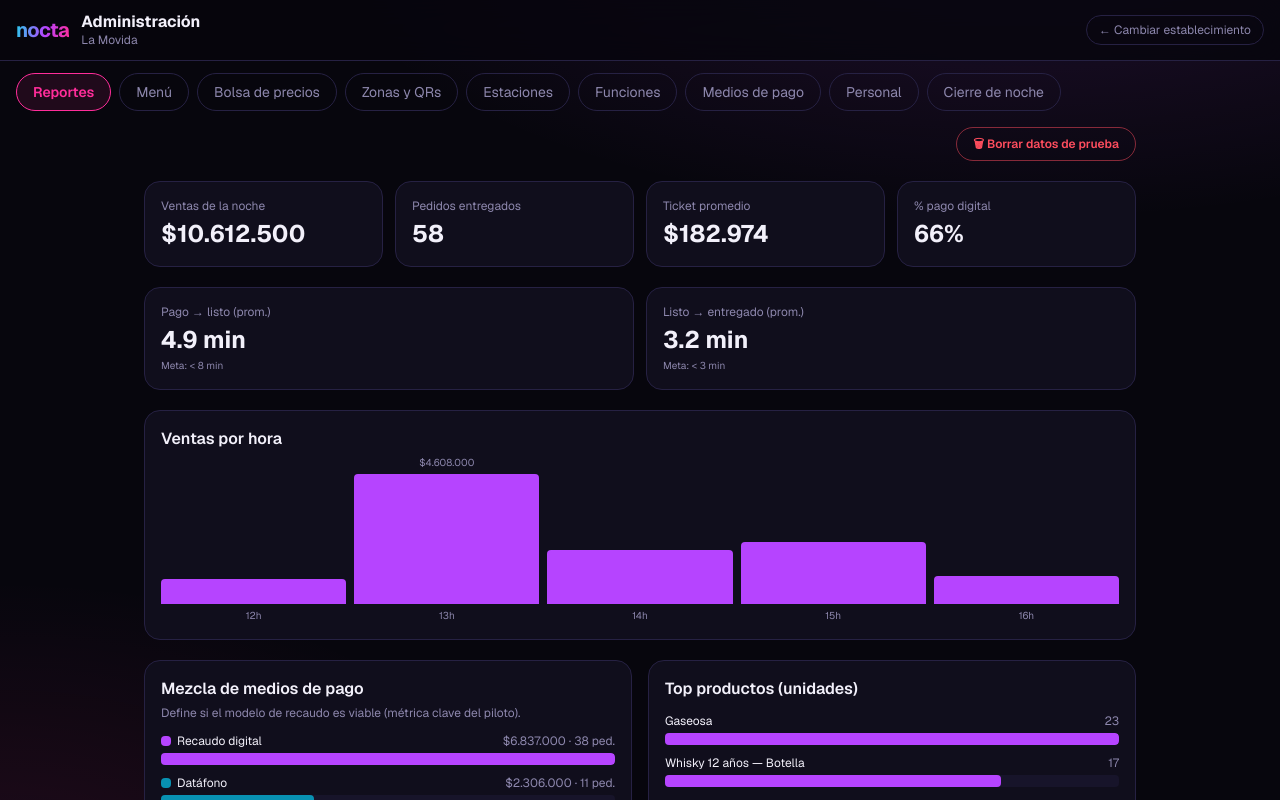
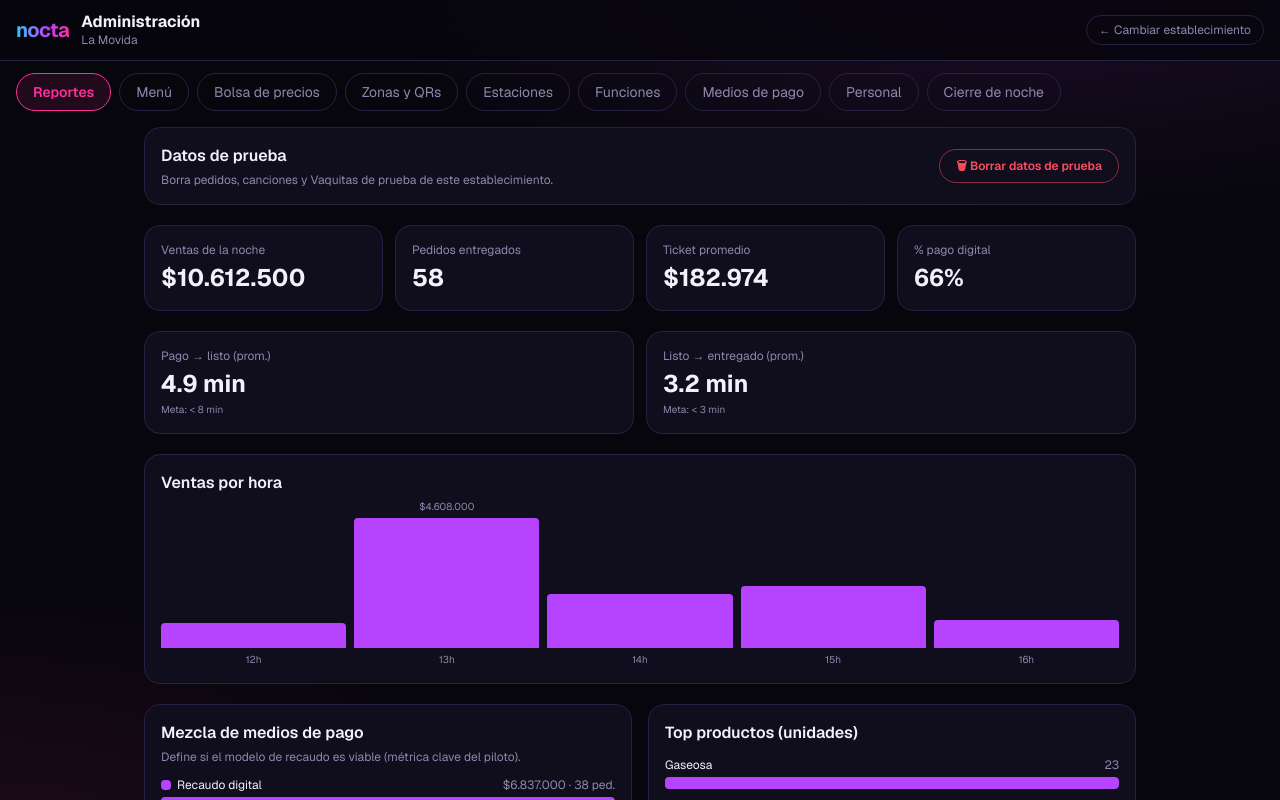
Before and after one commit to hfm1219-boop/nocta, a Next.js app: page /admin in a window 1280 px wide. Shown: the top 800 px of the page. Built offline with nearby package versions, Linux system fonts and the light colour scheme.

Commit message:
Add venue preorder feature toggle

```diff
--- a/app/admin/page.tsx
+++ b/app/admin/page.tsx
@@ -93,6 +93,14 @@ function Funciones({ db }: { db: DB }) {
           datos.config.funciones.rockola = !datos.config.funciones.rockola;
         })}
       />
+      <OpcionInterruptor
+        nombre="Preordenar"
+        nota="Permite comprar antes de llegar, aceptar las políticas y obtener descuentos por volumen."
+        activo={db.config.funciones.preorden}
+        onCambiar={() => guardarDB((datos) => {
+          datos.config.funciones.preorden = !datos.config.funciones.preorden;
+        })}
+      />
     </div>
   );
 }
@@ -165,38 +173,25 @@ function Reportes({ db }: { db: DB }) {
 
   return (
     <div className="space-y-5">
-      <div className="flex justify-end">
-        <button
-          type="button"
-          onClick={() => setConfirmandoLimpieza(true)}
-          className="rounded-full border border-danger/50 px-4 py-2 text-xs font-semibold text-danger"
-        >
+      <section className="card p-4 border-danger/35 flex flex-col sm:flex-row sm:items-center justify-between gap-3">
+        <div>
+          <h2 className="font-semibold">Datos de prueba</h2>
+          <p className="text-xs text-muted mt-1">Borra pedidos, canciones y Vaquitas de prueba de este establecimiento.</p>
+        </div>
+        <button type="button" onClick={() => setConfirmandoLimpieza(true)} className="shrink-0 rounded-full border border-danger/50 px-4 py-2 text-xs font-semibold text-danger">
           🗑 Borrar datos de prueba
         </button>
-      </div>
+      </section>
       {confirmandoLimpieza && (
         <div className="fixed inset-0 z-50 bg-black/80 flex items-center justify-center p-5">
           <div className="card bg-surface w-full max-w-sm p-5 space-y-4">
             <div>
               <h2 className="font-bold text-lg">¿Borrar datos de prueba?</h2>
-              <p className="text-sm text-muted mt-1">
-                Se eliminarán los pedidos, canciones, Vaquitas y datos de cierre de {db.config.nombre}. El menú, personal, zonas y configuraciones se conservarán.
-              </p>
+              <p className="text-sm text-muted mt-1">Se eliminarán los pedidos, canciones, Vaquitas y datos de cierre de {db.config.nombre}. El menú, personal, zonas y configuraciones se conservarán.</p>
             </div>
             <div className="flex gap-2">
-              <button type="button" onClick={() => setConfirmandoLimpieza(false)} className="flex-1 rounded-xl border border-line py-3 text-sm font-semibold text-muted">
-                Cancelar
-              </button>
-              <button
-                type="button"
-                onClick={() => {
-                  borrarDatosPrueba();
-                  setConfirmandoLimpieza(false);
-                }}
-                className="flex-1 rounded-xl bg-danger py-3 text-sm font-bold text-white"
-              >
-                Sí, borrar pruebas
-              </button>
+              <button type="button" onClick={() => setConfirmandoLimpieza(false)} className="flex-1 rounded-xl border border-line py-3 text-sm font-semibold text-muted">Cancelar</button>
+              <button type="button" onClick={() => { borrarDatosPrueba(); setConfirmandoLimpieza(false); }} className="flex-1 rounded-xl bg-danger py-3 text-sm font-bold text-white">Sí, borrar pruebas</button>
             </div>
           </div>
         </div>
--- a/app/m/carrito/page.tsx
+++ b/app/m/carrito/page.tsx
@@ -57,7 +57,6 @@ export default function Checkout() {
   const proximoNivel = siguienteNivel(items);
 
   const config = db?.config;
-
   const mediosDisponibles = useMemo(() => {
     if (!config) return [] as MedioPago[];
     if (pagoAlFinal) return ["datafono"] as MedioPago[];
@@ -98,6 +97,7 @@ export default function Checkout() {
 
   async function confirmar() {
     if (!medioValido || items.length === 0) return;
+    if (esPreorden && !config?.funciones.preorden) return;
     if (necesitaZona && !zonaId) return;
     if (esPreorden && (!fechaLlegada || !fechaValida || !fechaMaxima)) return;
     if (esPreorden && !politicasAceptadas) return;
@@ -154,7 +154,7 @@ export default function Checkout() {
     <main className="px-4 pt-5 space-y-6 pb-10">
       <h1 className="text-2xl font-bold">Tu pedido</h1>
 
-      <section className="card p-1 grid grid-cols-2">
+      <section className={`card p-1 grid ${config.funciones.preorden ? "grid-cols-2" : "grid-cols-1"}`}>
         <button
           onClick={() => setEsPreorden(false)}
           className={`rounded-xl py-3 text-sm transition ${
@@ -163,6 +163,7 @@ export default function Checkout() {
         >
           ⚡ Pedir ahora
         </button>
+        {config.funciones.preorden && (
           <button
             onClick={() => {
               setPoliticasAceptadas(false);
@@ -174,6 +175,7 @@ export default function Checkout() {
           >
             🗓️ Preordenar
           </button>
+        )}
       </section>
 
       {esPreorden && (
--- a/app/m/page.tsx
+++ b/app/m/page.tsx
@@ -37,6 +37,7 @@ export default function MenuCliente() {
         <p className="text-muted">¿Qué vas a pedir hoy?</p>
       </div>
 
+      {db.config.funciones.preorden && (
         <Link
           href="/m/carrito"
           className="card p-4 flex items-center gap-3 border-neon3/40 bg-neon3/5"
@@ -50,6 +51,7 @@ export default function MenuCliente() {
           </span>
           <span className="text-neon3">→</span>
         </Link>
+      )}
 
       <Link
         href="/m/vaquita"
--- a/lib/seed.ts
+++ b/lib/seed.ts
@@ -212,7 +212,7 @@ export function crearDBInicial(): DB {
     staff: STAFF.map((s) => ({ ...s })),
     config: {
       nombre: "La Movida",
-      funciones: { rockola: true },
+      funciones: { rockola: true, preorden: true },
       mediosHabilitados: { digital: true, efectivo: true, datafono: true },
       efectivoEnZona: false,
       topeContraEntrega: 150000,
--- a/lib/store.ts
+++ b/lib/store.ts
@@ -105,7 +105,8 @@ function normalizarDB(db: DB): DB {
     db.version = 2;
   }
   if (!Array.isArray(db.categorias)) db.categorias = crearDBInicial().categorias;
-  db.config.funciones ??= { rockola: true };
+  db.config.funciones ??= { rockola: true, preorden: true };
+  db.config.funciones.preorden ??= true;
   if (!Array.isArray(db.solicitudesCanciones)) db.solicitudesCanciones = [];
   if (!Array.isArray(db.vaquitas)) db.vaquitas = [];
   if (!Array.isArray(db.estacionesDespacho)) {
--- a/lib/types.ts
+++ b/lib/types.ts
@@ -170,6 +170,7 @@ export interface ConfigLocal {
   nombre: string;
   funciones: {
     rockola: boolean;
+    preorden: boolean;
   };
   mediosHabilitados: Record<MedioPago, boolean>;
   efectivoEnZona: boolean; // modo B con efectivo requiere autorización expresa
```
Lines whose indentation alone changed are shown as unchanged.
